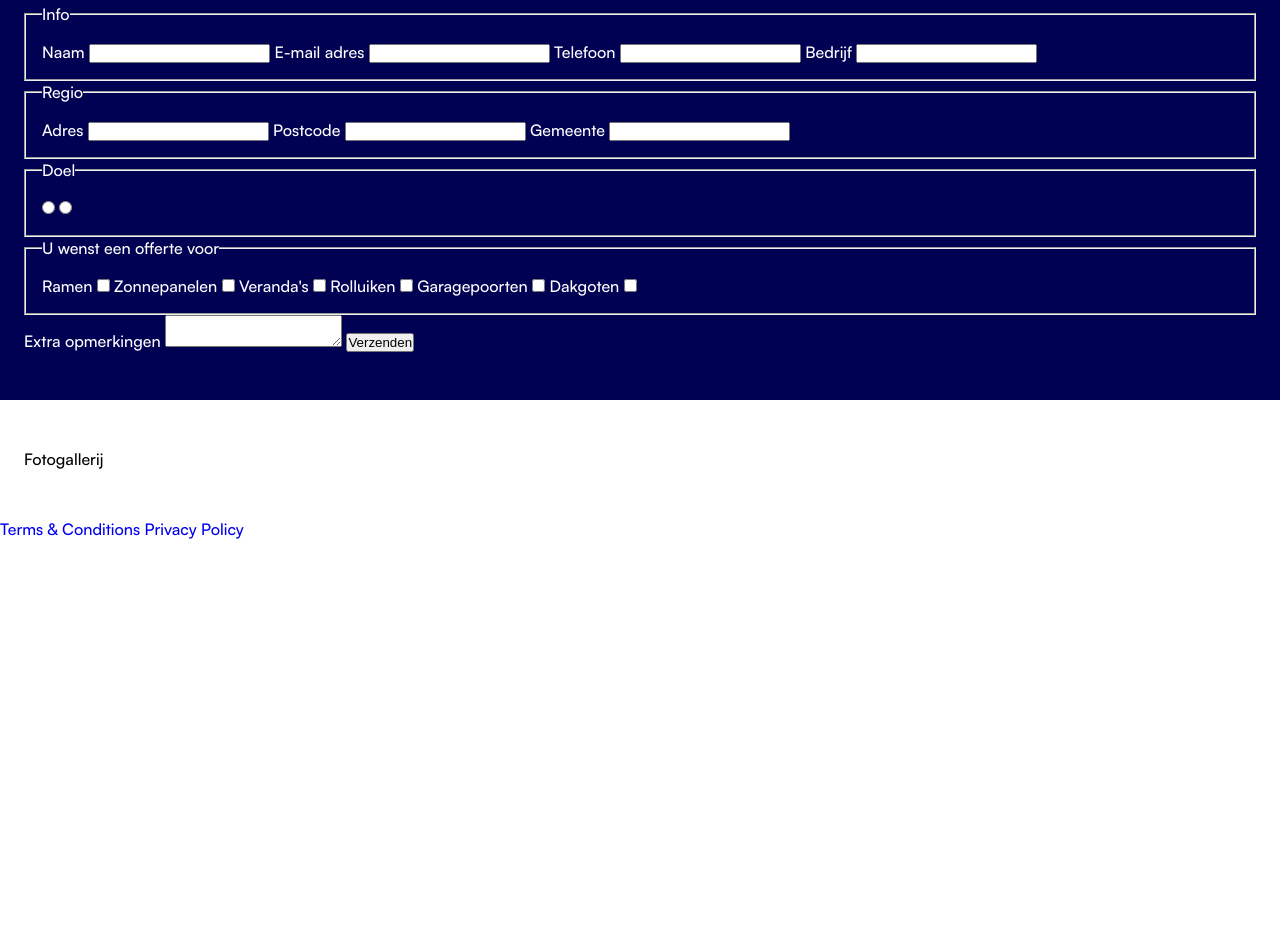
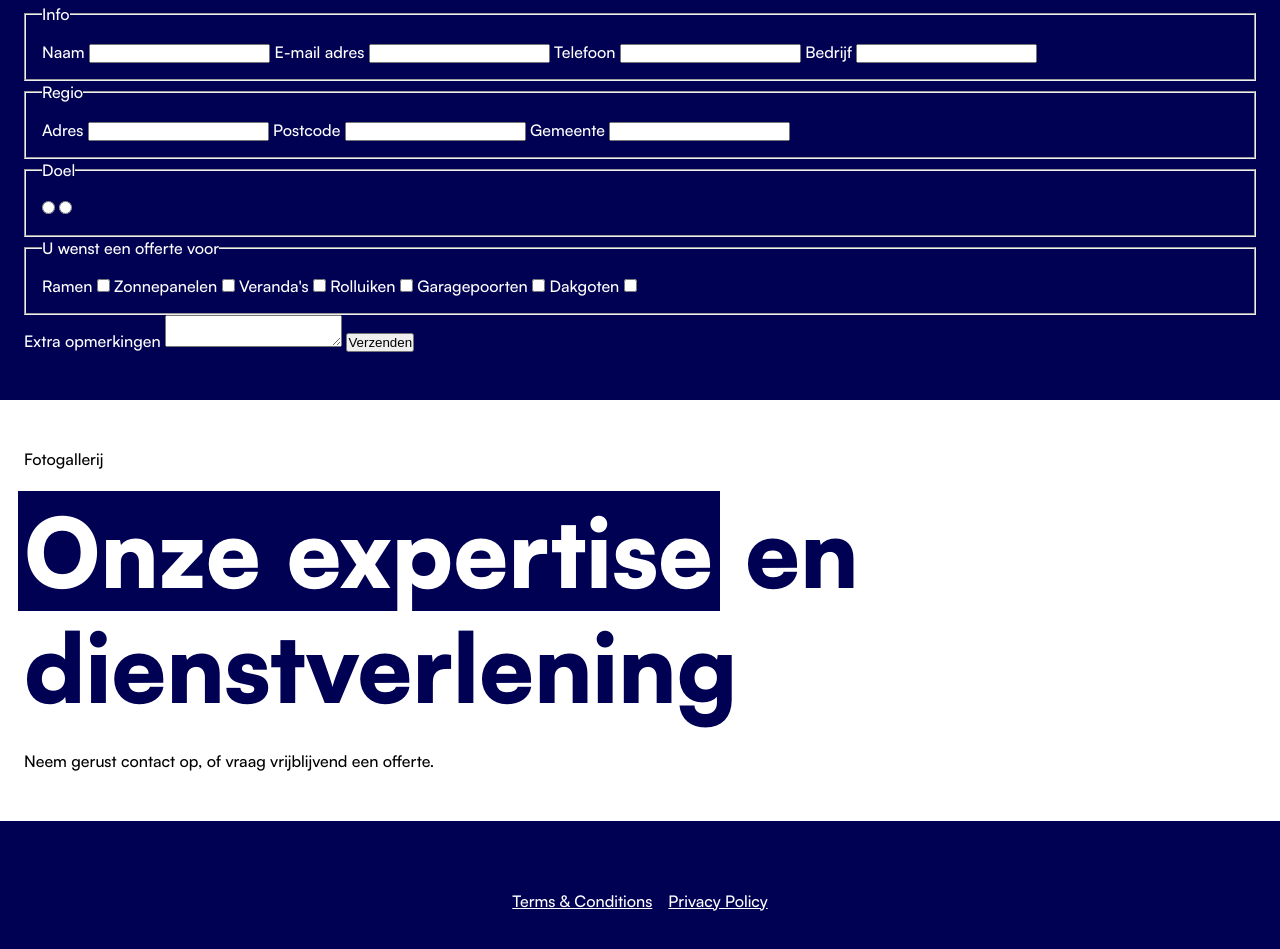
Before and after one commit to JamieVos991/luxcleaning, a plain HTML site: page index.html in a window 1280 px wide. Shown: the part 3142-4091 px from the top of the page. Before the commit the page ends 3682 px from the top, so only its background shows below. Drawn offline with Linux system fonts and the light colour scheme.

Commit message:
feat: 5e sectie/fotogallerij en footer

```diff
--- a/index.html
+++ b/index.html
@@ -181,7 +181,14 @@
         </form>
       </section>
       <section>
-        <h2 class="h2-font">Fotogallerij</h2>
+        <hgroup>
+          <h2 class="h2-font">Fotogallerij</h2>
+          <p class="heading-paragraaf">
+            <span class="span-background">Onze expertise</span> en
+            dienstverlening
+          </p>
+        </hgroup>
+        <p>Neem gerust contact op, of vraag vrijblijvend een offerte.</p>
       </section>
 
       <button
--- a/styles/app.css
+++ b/styles/app.css
@@ -136,6 +136,18 @@ main {
         }
       }
     }
+
+    &:nth-of-type(5) {
+      hgroup {
+        p {
+          color: var(--navy-blue-color);
+
+          span {
+            background: var(--navy-blue-color);
+            color: var(--white-color);
+          }
+        }
+      }
     }
   }
 
@@ -150,6 +162,21 @@ main {
     z-index: 10;
     position: fixed;
     cursor: pointer;
+  }
+}
+
+footer {
+  background: var(--navy-blue-color);
+  height: 20vh;
+  display: flex;
+  align-items: center;
+  justify-content: center;
+  gap: 1rem;
+
+  a {
+    color: var(--white-color);
+    text-decoration: underline;
+  }
 }
 
 .comparison-slider {
@@ -177,7 +204,6 @@ main {
     z-index: 2;
   }
 
-  /* De eigenlijke range input die over de foto ligt */
   .slider {
     position: absolute;
     inset: 0;
@@ -189,7 +215,6 @@ main {
     margin: 0;
   }
 
-  /* Het zichtbare lijntje */
   .slider-button {
     position: absolute;
     top: 0;
```
Lines whose indentation alone changed are shown as unchanged.
